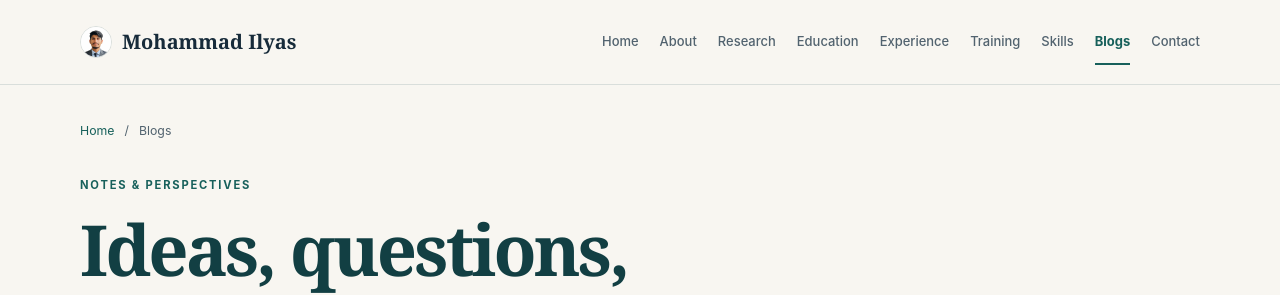
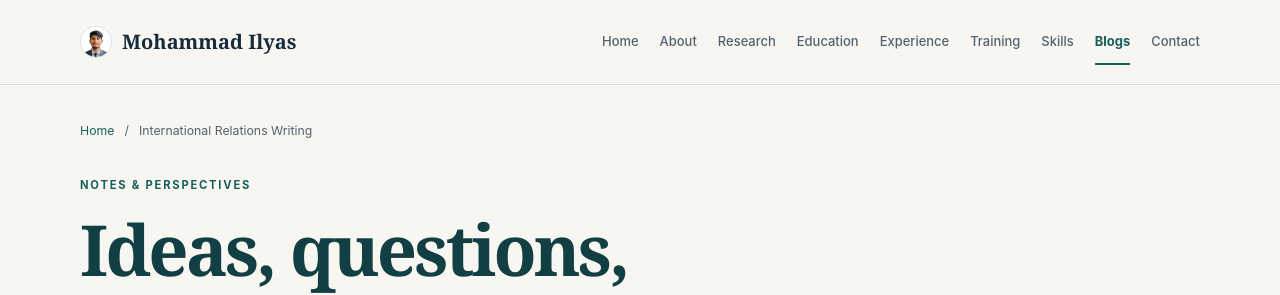
Before and after one commit to ilyasferozi121-svg/Ilyasferozi.me, a Jekyll site: the page built from blogs.html, in a window 1280 px wide and 986 px high. Shown: the top 295 px of the window. Built offline with Jekyll 4.4.1, drawn with Linux system fonts in a browser that asks for light colours.

Commit message:
Change title and description in blogs.html
Updated title and description for blogs page.

```diff
--- a/blogs.html
+++ b/blogs.html
@@ -1,12 +1,12 @@
 ---
 layout: page
-title: Blogs
+title: International Relations Writing
 page_id: blogs
 permalink: /blogs/
 eyebrow: Notes & perspectives
 heading: Ideas, questions, and perspectives.
 intro: Writing on international relations, diplomacy, regional politics, and environmental security.
-description: Read Mohammad Ilyas’s writing on international relations, diplomacy, regional politics, and environmental security.
+description: Explore the writing section of Mohammad Ilyas's academic portfolio, covering international relations, diplomacy, regional politics, and environmental security.
 ---
 {% if site.posts.size > 0 %}
 <div class="blog-list">
```
